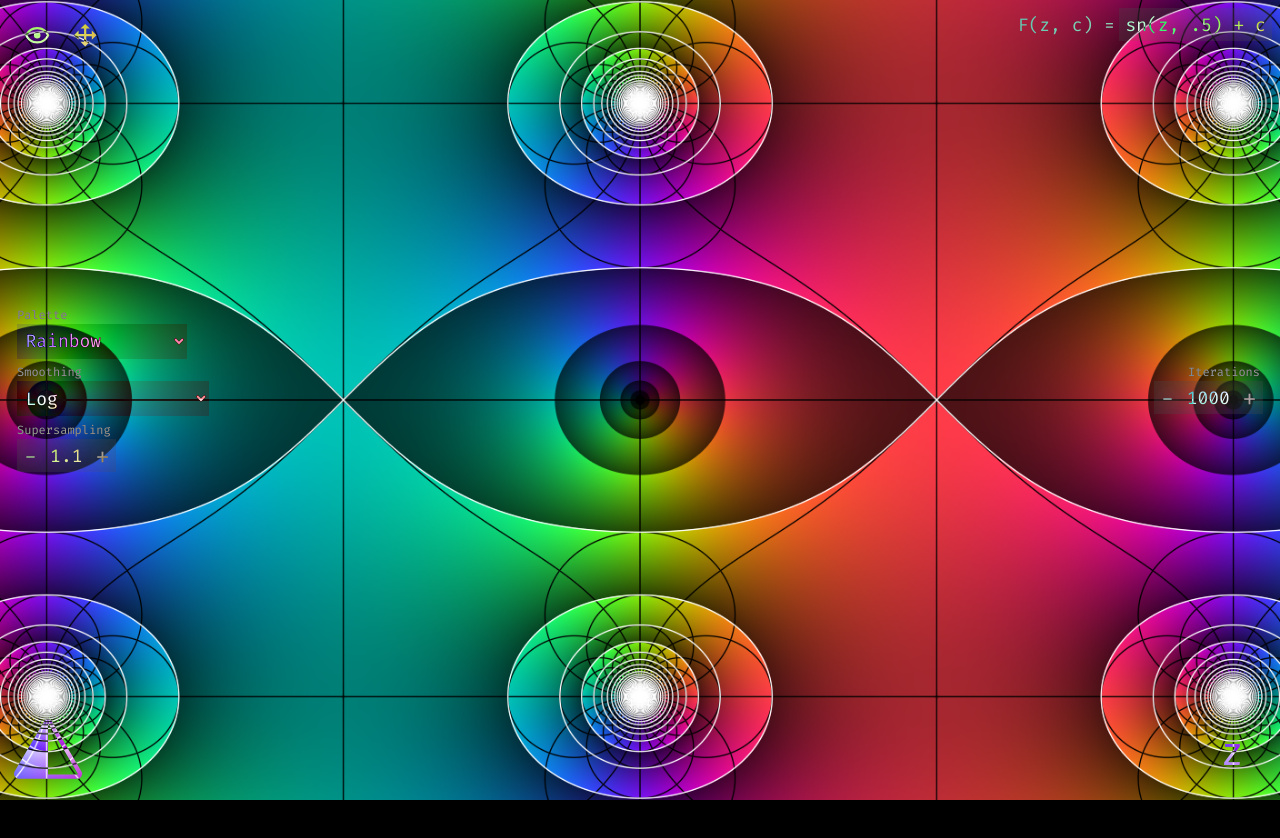
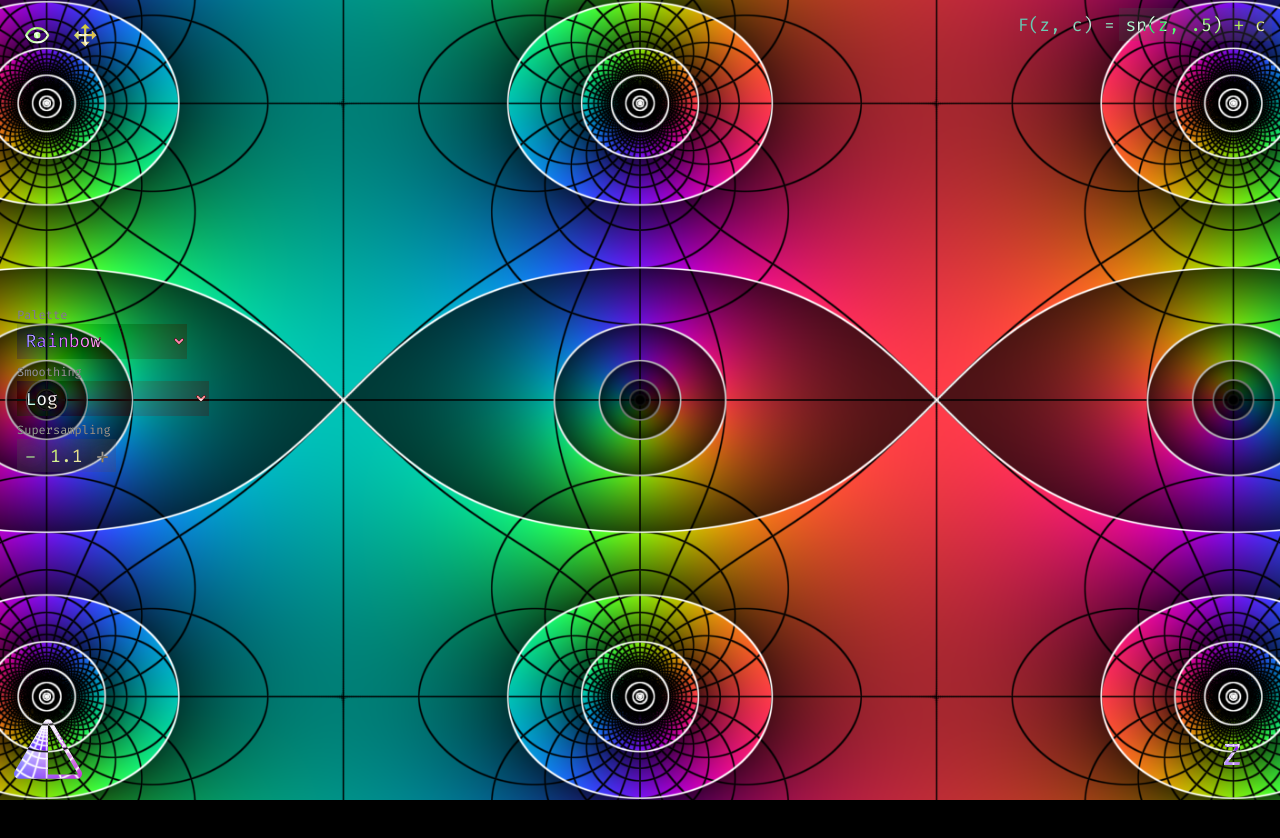
Before and after one commit to paradoxxxzero/fracture, a React (Vite) app: page / in a window 1280 px wide. Shown: the top 838 px of the page. Built offline with nearby package versions, Linux system fonts and the light colour scheme.

Commit message:
formula and domain coloring improvements

```diff
--- a/fracture/components/Preview.jsx
+++ b/fracture/components/Preview.jsx
@@ -69,6 +69,7 @@ export default memo(function Preview({ params }) {
   const canvas = useRef()
 
   useEffect(() => {
+    setTimeout(() => {
       const pixels = previewer.render(params)
       canvas.current.width = previewSize.width
       canvas.current.height = previewSize.height
@@ -82,6 +83,7 @@ export default memo(function Preview({ params }) {
       ctx.scale(1, -1)
       ctx.translate(0, -previewSize.height)
       ctx.drawImage(canvas.current, 0, 0)
+    }, 5)
   }, [params])
 
   return <canvas ref={canvas} className="preview" style={previewSize} />
--- a/fracture/components/UI.jsx
+++ b/fracture/components/UI.jsx
@@ -256,6 +256,7 @@ export default function UI({ runtime, params, setRuntime, updateParams }) {
           ) : null}
           {['simple', 'advanced', 'full'].includes(showUI) ? (
             <aside className="params">
+              {params.convergent || params.divergent ? (
                 <Number
                   name="iterations"
                   label="Iterations"
@@ -264,7 +265,9 @@ export default function UI({ runtime, params, setRuntime, updateParams }) {
                   value={params.iterations}
                   onChange={handleChange}
                 />
-              {['advanced', 'full'].includes(showUI) ? (
+              ) : null}
+              {['advanced', 'full'].includes(showUI) &&
+              (params.convergent || params.divergent) ? (
                 <Boolean
                   className="button"
                   label="Roots"
@@ -297,6 +300,8 @@ export default function UI({ runtime, params, setRuntime, updateParams }) {
                   onChange={handleChange}
                 />
               ) : null}
+              {params.convergent || params.divergent ? (
+                <>
                   {['advanced', 'full'].includes(showUI) ? (
                     <Number
                       name="derivative"
@@ -308,7 +313,8 @@ export default function UI({ runtime, params, setRuntime, updateParams }) {
                       onChange={handleChange}
                     />
                   ) : null}
-              {['advanced', 'full'].includes(showUI) && params.useDerivative ? (
+                  {['advanced', 'full'].includes(showUI) &&
+                  params.useDerivative ? (
                     <Boolean
                       label="Derivative"
                       className="button"
@@ -327,6 +333,89 @@ export default function UI({ runtime, params, setRuntime, updateParams }) {
                       onChange={handleChange}
                     />
                   ) : null}
+                </>
+              ) : (
+                <>
+                  {['advanced', 'full'].includes(showUI) ? (
+                    <Number
+                      name="gridScale"
+                      label="Grid"
+                      min={0}
+                      value={params.gridScale}
+                      togglerName="showGrid"
+                      toggler={params.showGrid}
+                      onChange={handleChange}
+                    />
+                  ) : null}
+                  {['full'].includes(showUI) && params.showGrid ? (
+                    <Number
+                      label="Grid Width"
+                      step={0.1}
+                      name="gridWidth"
+                      value={params.gridWidth}
+                      onChange={handleChange}
+                    />
+                  ) : null}
+                  {['advanced', 'full'].includes(showUI) ? (
+                    <Number
+                      name="normGridScale"
+                      label="Norm Grid"
+                      min={0}
+                      value={params.normGridScale}
+                      togglerName="showNormGrid"
+                      toggler={params.showNormGrid}
+                      onChange={handleChange}
+                    />
+                  ) : null}
+                  {['full'].includes(showUI) && params.showNormGrid ? (
+                    <Number
+                      label="Norm Grid Width"
+                      step={0.1}
+                      name="normGridWidth"
+                      value={params.normGridWidth}
+                      onChange={handleChange}
+                    />
+                  ) : null}
+                  {['advanced', 'full'].includes(showUI) ? (
+                    <Number
+                      name="argGridScale"
+                      label="Arg Grid"
+                      min={0}
+                      value={params.argGridScale}
+                      togglerName="showArgGrid"
+                      toggler={params.showArgGrid}
+                      onChange={handleChange}
+                    />
+                  ) : null}
+                  {['full'].includes(showUI) && params.showArgGrid ? (
+                    <Number
+                      label="Arg Grid Width"
+                      step={0.1}
+                      name="argGridWidth"
+                      value={params.argGridWidth}
+                      onChange={handleChange}
+                    />
+                  ) : null}
+                  {['advanced', 'full'].includes(showUI) ? (
+                    <Boolean
+                      label="Poles/Zeroes"
+                      className="button"
+                      name="showPolesZeroes"
+                      value={params.showPolesZeroes}
+                      onChange={handleChange}
+                    />
+                  ) : null}
+                  {['advanced', 'full'].includes(showUI) ? (
+                    <Boolean
+                      label="Shade Norm"
+                      className="button"
+                      name="shadeNorm"
+                      value={params.shadeNorm}
+                      onChange={handleChange}
+                    />
+                  ) : null}
+                </>
+              )}
             </aside>
           ) : null}
         </div>
--- a/fracture/formula.js
+++ b/fracture/formula.js
@@ -204,19 +204,6 @@ class BinaryOp {
   toDerivative(wrt_funs, wrt_vars) {
     const wrt = [...wrt_funs, ...wrt_vars]
     if (['+', '-'].includes(this.type)) {
-      if (
-        this.left.type === 'number' ||
-        (this.left.type === 'identifier' && !wrt.includes(this.left.value))
-      ) {
-        return this.right.toDerivative(wrt_funs, wrt_vars)
-      }
-
-      if (
-        this.right.type === 'number' ||
-        (this.right.type === 'identifier' && !wrt.includes(this.right.value))
-      ) {
-        return this.left.toDerivative(wrt_funs, wrt_vars)
-      }
       return new BinaryOp(
         this.type,
         this.left.toDerivative(wrt_funs, wrt_vars),
@@ -224,26 +211,6 @@ class BinaryOp {
       )
     }
     if (this.type === '*') {
-      if (
-        this.left.type === 'number' ||
-        (this.left.type === 'identifier' && !wrt.includes(this.left.value))
-      ) {
-        return new BinaryOp(
-          '*',
-          this.left,
-          this.right.toDerivative(wrt_funs, wrt_vars)
-        )
-      }
-      if (
-        this.right.type === 'number' ||
-        (this.right.type === 'identifier' && !wrt.includes(this.right.value))
-      ) {
-        return new BinaryOp(
-          '*',
-          this.left.toDerivative(wrt_funs, wrt_vars),
-          this.right
-        )
-      }
       return new BinaryOp(
         '+',
         new BinaryOp(
@@ -259,33 +226,6 @@ class BinaryOp {
       )
     }
     if (this.type === '/') {
-      if (
-        this.right.type === 'number' ||
-        (this.right.type === 'identifier' && !wrt.includes(this.right.value))
-      ) {
-        return new BinaryOp(
-          '/',
-          this.left.toDerivative(wrt_funs, wrt_vars),
-          this.right
-        )
-      }
-      if (
-        this.left.type === 'number' ||
-        (this.left.type === 'identifier' && !wrt.includes(this.left.value))
-      ) {
-        return new BinaryOp(
-          '/',
-          new UnaryOp(
-            '-',
-            new BinaryOp(
-              '*',
-              this.right.toDerivative(wrt_funs, wrt_vars),
-              this.left
-            )
-          ),
-          new BinaryOp('^', this.right, new Leaf('number', 2))
-        )
-      }
       return new BinaryOp(
         '/',
         new BinaryOp(
@@ -305,47 +245,6 @@ class BinaryOp {
       )
     }
     if (this.type === '^') {
-      if (
-        (this.left.type === 'number' ||
-          (this.left.type === 'identifier' &&
-            !wrt.includes(this.left.value))) &&
-        (this.right.type === 'number' ||
-          (this.right.type === 'identifier' && !wrt.includes(this.right.value)))
-      ) {
-        return this
-      }
-      if (
-        this.left.type === 'number' ||
-        (this.left.type === 'identifier' && !wrt.includes(this.left.value))
-      ) {
-        return new BinaryOp(
-          '*',
-          new BinaryOp(
-            '*',
-            new BinaryOp('^', this.left, this.right),
-            new FunctionOp('log', [this.left])
-          ),
-          this.right.toDerivative(wrt_funs, wrt_vars)
-        )
-      }
-      if (
-        this.right.type === 'number' ||
-        (this.right.type === 'identifier' && !wrt.includes(this.right.value))
-      ) {
-        return new BinaryOp(
-          '*',
-          new BinaryOp(
-            '*',
-            this.right,
-            new BinaryOp(
-              '^',
-              this.left,
-              new BinaryOp('-', this.right, new Leaf('number', 1))
-            )
-          ),
-          this.left.toDerivative(wrt_funs, wrt_vars)
-        )
-      }
       return new BinaryOp(
         '*',
         new BinaryOp(
@@ -425,6 +324,9 @@ class BinaryOp {
       }
     }
     if (this.type === '-') {
+      if (left.type === 'number' && left.value === 0) {
+        return new UnaryOp('-', right).simplify()
+      }
       if (right.type === 'number' && right.value === 0) {
         return left
       }
@@ -958,10 +860,7 @@ class Complex {
     return `cx(${this.real.toComplex()}, ${this.imag.toComplex()})`
   }
   toDerivative(wrt_funs, wrt_vars) {
-    return new Complex(
-      this.real.toDerivative(wrt_funs, wrt_vars),
-      this.imag.toDerivative(wrt_funs, wrt_vars)
-    )
+    return new Leaf('number', 0)
   }
   simplify() {
     return new Complex(this.real.simplify(), this.imag.simplify())
@@ -1006,13 +905,16 @@ class Leaf {
   }
   toDerivative(wrt_funs, wrt_vars) {
     const wrt = [...wrt_funs, ...wrt_vars]
+    if (this.type === 'identifier' && this.value === 'i') {
+      return new Leaf('number', 0)
+    }
     if (this.type === 'identifier' && wrt.includes(this.value)) {
       if (wrt_vars.includes(this.value)) {
         return new Leaf('number', 1)
       }
       return new Leaf('identifier', `${this.value}'`)
     }
-    return this
+    return new Leaf('number', 0)
   }
   simplify() {
     // if (this.type === 'identifier' && this.value === 'i') {
--- a/fracture/params.js
+++ b/fracture/params.js
@@ -51,6 +51,12 @@ export const filterParams = (maybeBadParams, changed = [], oldParams) => {
       console.warn(e)
     }
   }
+  if (changed.includes('convergent') || changed.includes('divergent')) {
+    if (!params.convergent && !params.divergent) {
+      params.useDerivative = false
+      params.usePerturbation = false
+    }
+  }
   // if (changed.includes('type')) {
   //   ;[params.center, params.point] = [params.point, params.center]
   // }
--- a/fracture/presets.js
+++ b/fracture/presets.js
@@ -244,7 +244,7 @@ export const presets = withDefaults([
   {
     name: 'Mothbrot',
     params: {
-      scale: 6,
+      scale: 1.5,
       f: 'z^2 * (|re(z)| + |im(z)|i)^3 + c',
       derivative: 120,
     },
--- a/fracture/render.js
+++ b/fracture/render.js
@@ -20,6 +20,11 @@ export const preprocess = (rt, source) => {
         rt.useSmoothing ? '#define USE_SMOOTHING' : '',
         rt.useDistanceEstimate ? '#define USE_DISTANCE_ESTIMATE' : '',
         rt.useRoots ? '#define USE_ROOTS' : '',
+        rt.showGrid ? '#define SHOW_GRID' : '',
+        rt.showNormGrid ? '#define SHOW_NORM_GRID' : '',
+        rt.showArgGrid ? '#define SHOW_ARG_GRID' : '',
+        rt.showPolesZeroes ? '#define SHOW_POLES_ZEROES' : '',
+        rt.shadeNorm ? '#define SHADE_NORM' : '',
         `#define VARYING ${varyings.indexOf(rt.varying)}`,
         `#define PALETTE ${palettes.indexOf(rt.palette)}`,
         `#define SMOOTHING ${smoothings.indexOf(rt.smoothing)}`,
```
Also changed, not shown: fracture/default.js (+31 -0 lines), fracture/fragment.glsl, fracture/includes.glsl. Lines whose indentation alone changed are shown as unchanged.
